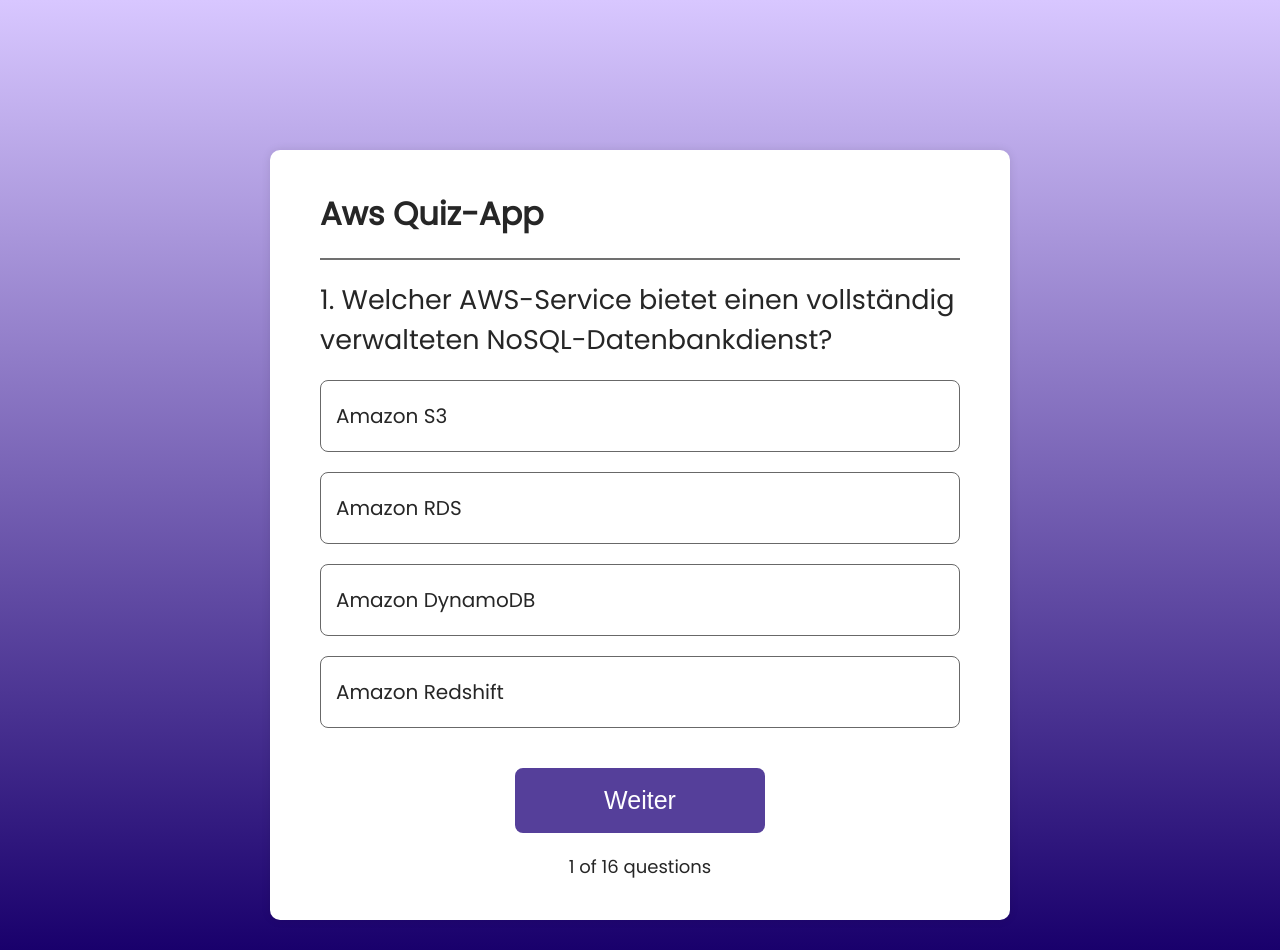
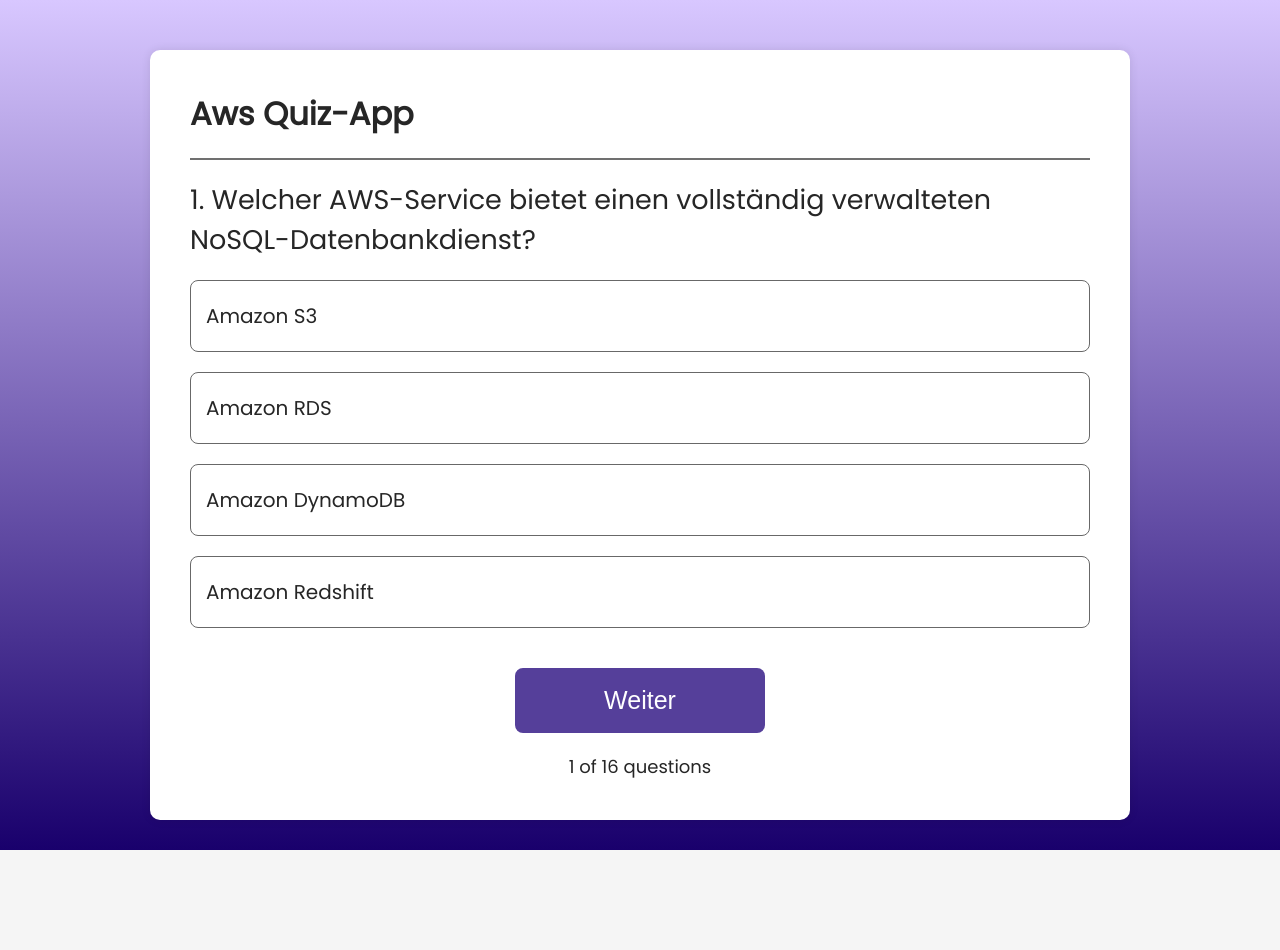
Before and after one commit to Lyna05/aws-quiz-app, a React (Vite) app: page / in a window 1280 px wide. After the commit the page ends 850 px from the top, so only its background shows below. Built offline with nearby package versions, Linux system fonts and the light colour scheme.

Commit message:
Adding new weight and formations

```diff
--- a/src/components/Quiz/Quiz.css
+++ b/src/components/Quiz/Quiz.css
@@ -7,16 +7,16 @@
 
 .container {
   width: 90%;
-    max-width: 640px;
+  max-width: 900px;
   margin: auto;
-    margin-top: 150px;
+  margin-top: 50px;
   background: white;
   color: #262626;
   display: flex;
   flex-direction: column;
   gap: 20px;
   border-radius: 10px;
-    padding: 40px 50px;
+  padding: 40px;
   box-shadow: 0 0 10px rgba(0, 0, 0, 0.1);
 }
 
@@ -77,6 +77,27 @@
   border-color: #FF4A4A;
 }
 
+.container .feedback-form {
+  text-align: center; /* Zentriere den Feedback-Button */
+}
+
+.container .feedback-form textarea {
+  width: 100%;
+  resize: vertical; /* Erlaube vertikale Größenänderung */
+  min-height: 100px; /* Mindesthöhe */
+  margin-bottom: 10px; /* Abstand unterhalb des Textbereichs */
+}
+
+.container .feedback-form select {
+  width: 100%;
+  padding: 10px;
+  border: 1px solid #ccc;
+  border-radius: 5px;
+  background-color: #f9f9f9;
+  font-size: 16px;
+  margin-bottom: 10px;
+}
+
 /* Media Queries for responsiveness */
 @media (max-width: 600px) {
   .container {
```
Lines whose indentation alone changed are shown as unchanged.
